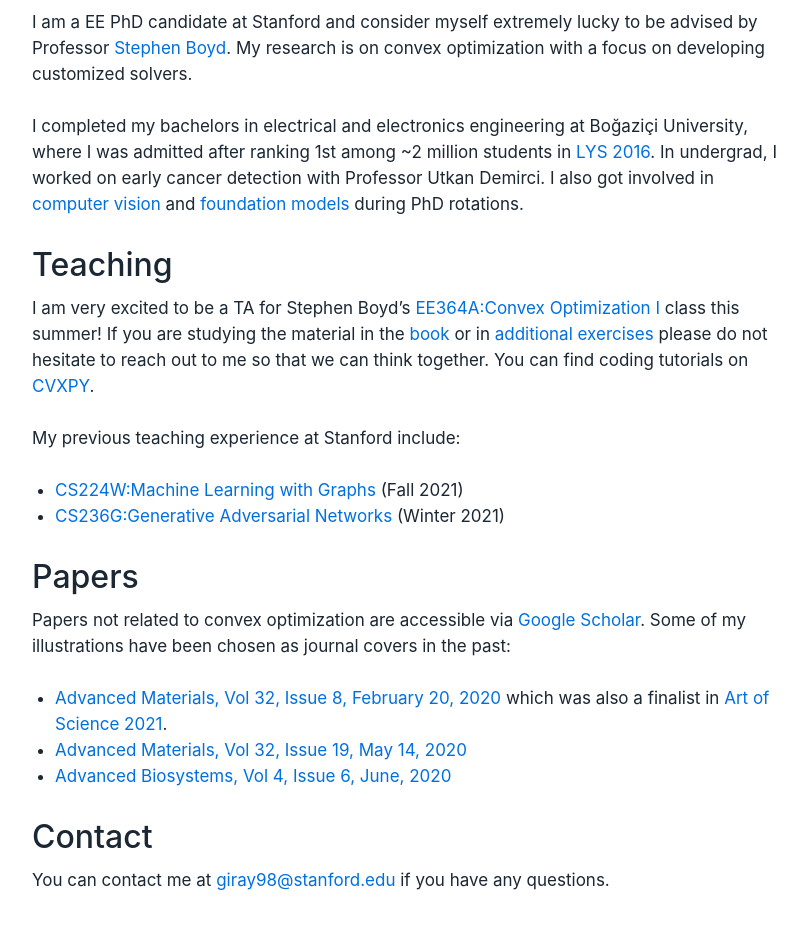
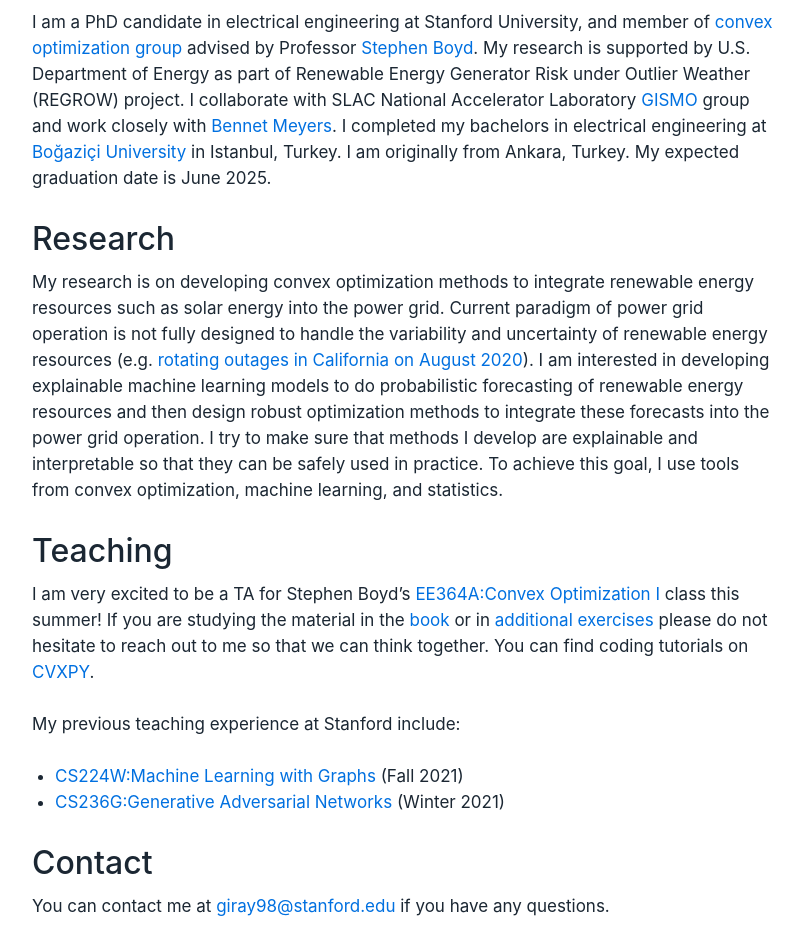
Before and after one commit to giray98/mgiray.github.io, a plain HTML site: page index.html in a window 1280 px wide. Shown: the part 645-1590 px from the top of the page, without its empty margins (20-827 px from the left). Before the commit the page ends 1564 px from the top, so only its background shows below. Drawn offline with Linux system fonts and the light colour scheme.

Commit message:
start editing website

```diff
--- a/index.html
+++ b/index.html
@@ -21,8 +21,9 @@
   <input type="checkbox" id="contents">
   <ul>
   <li><a href="#about">About</a></li>
+  <li><a href="#research">Research</a></li>
+  <li><a href="#papers">Papers</a></li>
   <li><a href="#teaching">Teaching</a></li>
-  <li><a href="#papers">Papers</a></li>
   <li><a href="#contact">Contact</a></li>
   </ul>
 </nav>
@@ -31,8 +32,35 @@
 <p><img src="/public/headshot.jpg" title="Giray&#39;s Headshot" style="width:50.0%" /></p>
 <p>PhD Candidate, Electrical Engineering, Stanford University</p>
 <h1 id="about">About</h1>
-<p>I am a EE PhD candidate at Stanford and consider myself extremely lucky to be advised by Professor <a href="https://web.stanford.edu/~boyd/">Stephen Boyd</a>. My research is on convex optimization with a focus on developing customized solvers.</p>
-<p>I completed my bachelors in electrical and electronics engineering at Boğaziçi University, where I was admitted after ranking 1st among ~2 million students in <a href="https://docplayer.biz.tr/22331630-Mehmet-giray-ogut-elektrik-elektronik-muhendisligi-ingilizce-bogazici-universitesi.html">LYS 2016</a>. In undergrad, I worked on early cancer detection with Professor Utkan Demirci. I also got involved in <a href="https://openaccess.thecvf.com/content/CVPR2021/papers/Weng_Unsupervised_Discovery_of_the_Long-Tail_in_Instance_Segmentation_Using_Hierarchical_CVPR_2021_paper.pdf">computer vision</a> and <a href="https://arxiv.org/pdf/2108.07258.pdf?utm_source=morning_brew">foundation models</a> during PhD rotations.</p>
+<p>I am a PhD candidate in electrical engineering at Stanford University,
+  and member of <a href="https://github.com/cvxgrp">convex optimization group</a>
+  advised by Professor <a href="https://web.stanford.edu/~boyd/">Stephen Boyd</a>.
+  My research is supported by U.S. Department of Energy
+  as part of Renewable Energy Generator Risk under Outlier Weather (REGROW) project.
+  I collaborate with SLAC National Accelerator Laboratory
+  <a href="https://gismo.slac.stanford.edu">GISMO</a> group and
+  work closely with <a href="https://bmeyers.github.io/about/">Bennet Meyers</a>.
+  I completed my bachelors in electrical engineering
+  at <a href="https://bogazici.edu.tr/en-US/Index">Boğaziçi University</a> in Istanbul, Turkey.
+  I am originally from Ankara, Turkey.
+  My expected graduation date is June 2025.</p>
+
+<h1 id="research">Research</h1>
+<p>
+  My research is on developing convex optimization methods to
+  integrate renewable energy resources such as solar energy into the power grid.
+  Current paradigm of power grid operation is not fully designed to handle the
+  variability and uncertainty of renewable energy resources
+  (e.g. <a href="https://www.caiso.com/Documents/Final-Root-Cause-Analysis-Mid-August-2020-Extreme-Heat-Wave.pdf">rotating outages in California on August 2020</a>).
+  I am interested in developing explainable machine learning models
+  to do probabilistic forecasting of renewable energy resources
+  and then design robust optimization methods to integrate these forecasts
+  into the power grid operation.
+  I try to make sure that methods I develop are explainable and interpretable
+  so that they can be safely used in practice. To achieve this goal,
+  I use tools from convex optimization, machine learning, and statistics.
+</p>
+
 <h1 id="teaching">Teaching</h1>
 <p>I am very excited to be a TA for Stephen Boyd’s <a href="https://web.stanford.edu/class/ee364a/">EE364A:Convex Optimization I</a> class this summer! If you are studying the material in the <a href="https://web.stanford.edu/~boyd/cvxbook/bv_cvxbook.pdf">book</a> or in <a href="https://web.stanford.edu/~boyd/cvxbook/bv_cvxbook_extra_exercises.pdf">additional exercises</a> please do not hesitate to reach out to me so that we can think together. You can find coding tutorials on <a href="https://www.cvxpy.org">CVXPY</a>.</p>
 <p>My previous teaching experience at Stanford include:</p>
@@ -40,13 +68,12 @@
 <li><a href="https://web.stanford.edu/class/cs224w/">CS224W:Machine Learning with Graphs</a> (Fall 2021)</li>
 <li><a href="https://cs236g.stanford.edu">CS236G:Generative Adversarial Networks</a> (Winter 2021)</li>
 </ul>
-<h1 id="papers">Papers</h1>
-<p>Papers not related to convex optimization are accessible via <a href="https://scholar.google.com/citations?user=wBkPd_cAAAAJ&amp;hl=en&amp;oi=ao">Google Scholar</a>. Some of my illustrations have been chosen as journal covers in the past:</p>
-<ul>
-<li><a href="https://onlinelibrary.wiley.com/doi/epdf/10.1002/adma.202070062">Advanced Materials, Vol 32, Issue 8, February 20, 2020</a> which was also a finalist in <a href="https://mrs.stanford.edu/art-science-2021-exhibition">Art of Science 2021</a>.</li>
-<li><a href="https://onlinelibrary.wiley.com/doi/epdf/10.1002/adma.202070151">Advanced Materials, Vol 32, Issue 19, May 14, 2020</a></li>
-<li><a href="https://onlinelibrary.wiley.com/doi/epdf/10.1002/adbi.202070062">Advanced Biosystems, Vol 4, Issue 6, June, 2020</a></li>
-</ul>
+
+
+
+
+
+
 <h1 id="contact">Contact</h1>
 <p>You can contact me at <a href="mailto:giray98@stanford.edu" class="email">giray98@stanford.edu</a> if you have any questions.</p>
 </main>
```
